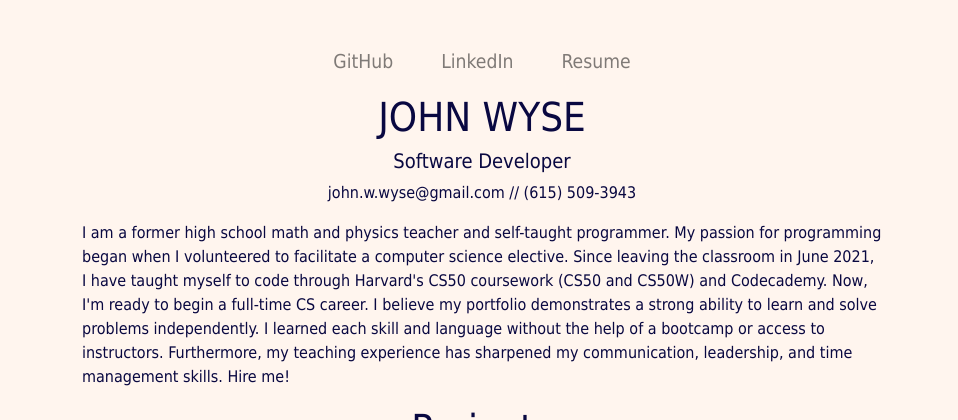
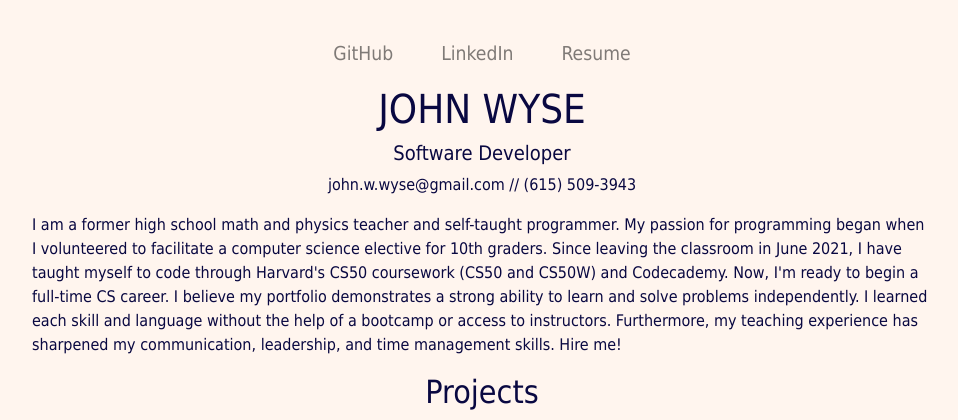
Before and after one commit to johnwyse/property-manager, a Django app: page / in a window 1280 px wide. Shown: the top 420 px of the page, without its empty margins (158-1116 px from the left). Run offline with Django 4.2, Linux system fonts and the light colour scheme; some libraries are stand-ins or nearby versions.

Commit message:
personal css adjustments, favicon

```diff
--- a/property/static/property/personal_styles.css
+++ b/property/static/property/personal_styles.css
@@ -7,7 +7,7 @@
     color: var(--main);
     text-align: center;
     font-family: Tahoma, sans-sarif;
-    margin: 2rem;
+    margin: 1rem;
 }
 
 #header > p {
@@ -48,13 +48,13 @@ p, ul {
 .flex {
     display: flex;
     flex-wrap: wrap;
-    width: 95%;
+    width: 100%;
     margin: auto;
     vertical-align: top;
 }
 
 #bio {
-    max-width: 800px;
+    max-width: 900px;
     margin: auto;
 }
 
@@ -77,6 +77,10 @@ p, ul {
     color: white;
 }
 
+.project > p {
+    font-size: 0.9rem;
+}
+
 .project-link {
     margin: auto;
     background-color: seashell;
@@ -85,12 +89,10 @@ p, ul {
     width: 8rem;
     margin-top: 0.5rem;
     display: inline-block;
-    text-decoration: none !important;
     color: white;
 }
 .project-link:hover {
-    background-color: rgb(109, 155, 216);
-    text-decoration: none !important;
+    background-color: rgb(116, 151, 196);
 }
 
 .project-link > a {
--- a/property/templates/property/personal_index.html
+++ b/property/templates/property/personal_index.html
@@ -7,6 +7,8 @@
         <meta name="viewport" content="width=device-width, initial-scale=1, shrink-to-fit=yes">
         <link rel="stylesheet" href="https://stackpath.bootstrapcdn.com/bootstrap/4.3.1/css/bootstrap.min.css" integrity="sha384-ggOyR0iXCbMQv3Xipma34MD+dH/1fQ784/j6cY/iJTQUOhcWr7x9JvoRxT2MZw1T" crossorigin="anonymous">
         <link href="{% static 'property/personal_styles.css' %}" rel="stylesheet">
+        <link rel="shortcut icon" type="image/png" href="{% static 'property/favicon2.png' %}"/>
+        <!-- By Emoji One, https://creativecommons.org/licenses/by-sa/4.0 -->
     </head>
     <body>
 
@@ -35,25 +37,26 @@
 
                 <div id="bio" >
                     <p>
-                        I am a former high school math and physics teacher and self-taught programmer. My passion for programming began when I volunteered to facilitate a computer science elective. Since leaving the classroom in June 2021, I have taught myself to code through Harvard's CS50 coursework (CS50 and CS50W) and Codecademy. Now, I'm ready to begin a full-time CS career. I believe my portfolio demonstrates a strong ability to learn and solve problems independently. I learned each skill and language without the help of a bootcamp or access to instructors. Furthermore, my teaching experience has sharpened my communication, leadership, and time management skills. Hire me!
+                        I am a former high school math and physics teacher and self-taught programmer. My passion for programming began when I volunteered to facilitate a computer science elective for 10th graders. Since leaving the classroom in June 2021, I have taught myself to code through Harvard's CS50 coursework (CS50 and CS50W) and Codecademy. Now, I'm ready to begin a full-time CS career. I believe my portfolio demonstrates a strong ability to learn and solve problems independently. I learned each skill and language without the help of a bootcamp or access to instructors. Furthermore, my teaching experience has sharpened my communication, leadership, and time management skills. Hire me!
                     </p>
                 </div>
 
             </div>
 
-            <h1>Projects</h1>
+            <h2>Projects</h2>
 
             <div id="portfolio" class="flex">
 
                 <div class="project" id="property">
                     <h5> Property Manager </h5>
                     <p> A web app that connects property managers and tenants. Users can send messages, share photos, report and solve maintenance issues, and view rental documents. </p>
-                    <p> Technologies: </p>
-                    <ul>
-                        <li>Backend: Python</li>
-                        <li>Frontend: JavaScript, HTML/CSS, Bootstrap</li>
-                        <li>Framework: Django</li>
-                    </ul>
+                    <p> Technologies:
+                        <ul>
+                            <li>Backend: Python, SQLite</li>
+                            <li>Frontend: JavaScript, HTML/CSS, Bootstrap</li>
+                            <li>Framework: Django</li>
+                        </ul>
+                    </p>
                     <div class="project-link">
                         <a href="{% url 'index' %}" target="_blank">View Project</a>
                     </div>
```
Also changed, not shown: property/static/property/favicon2.png (added), 3 other files.
